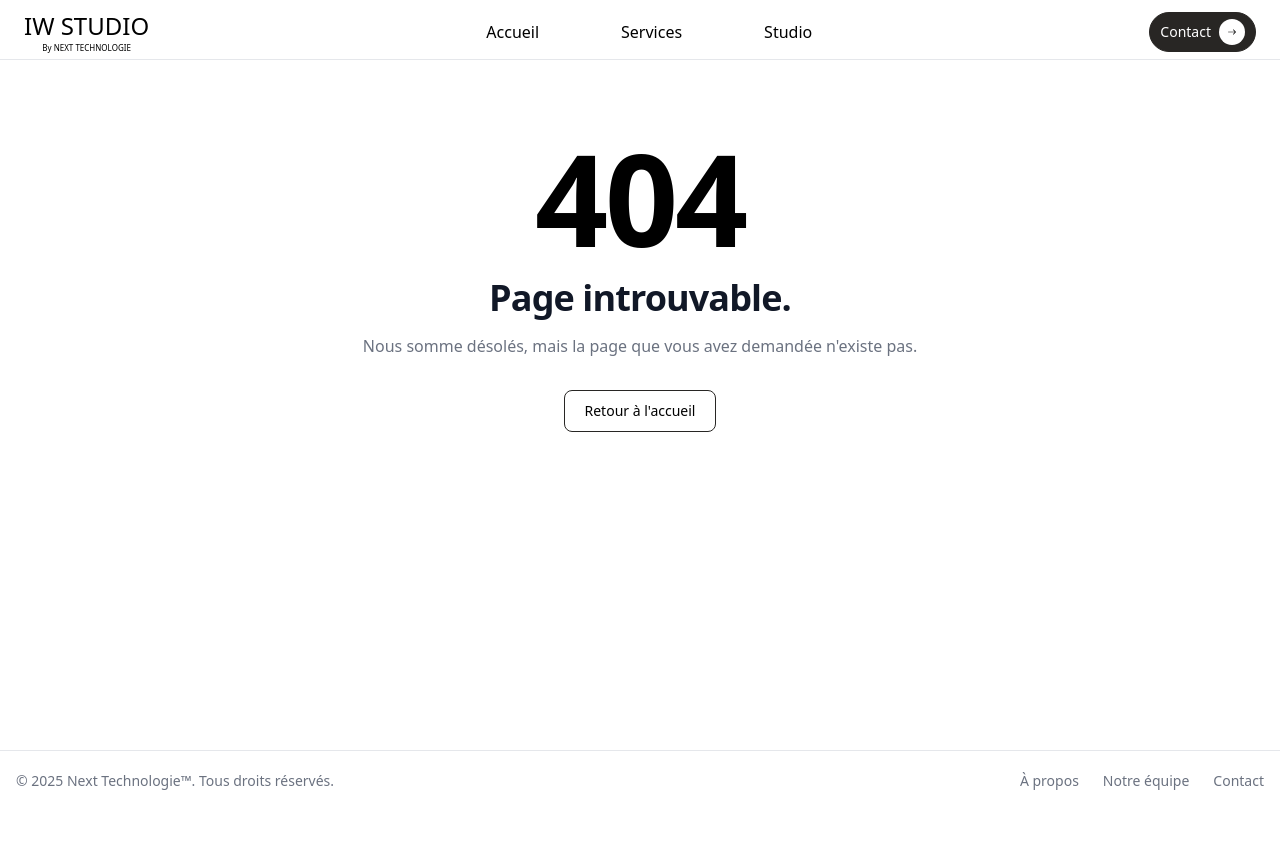
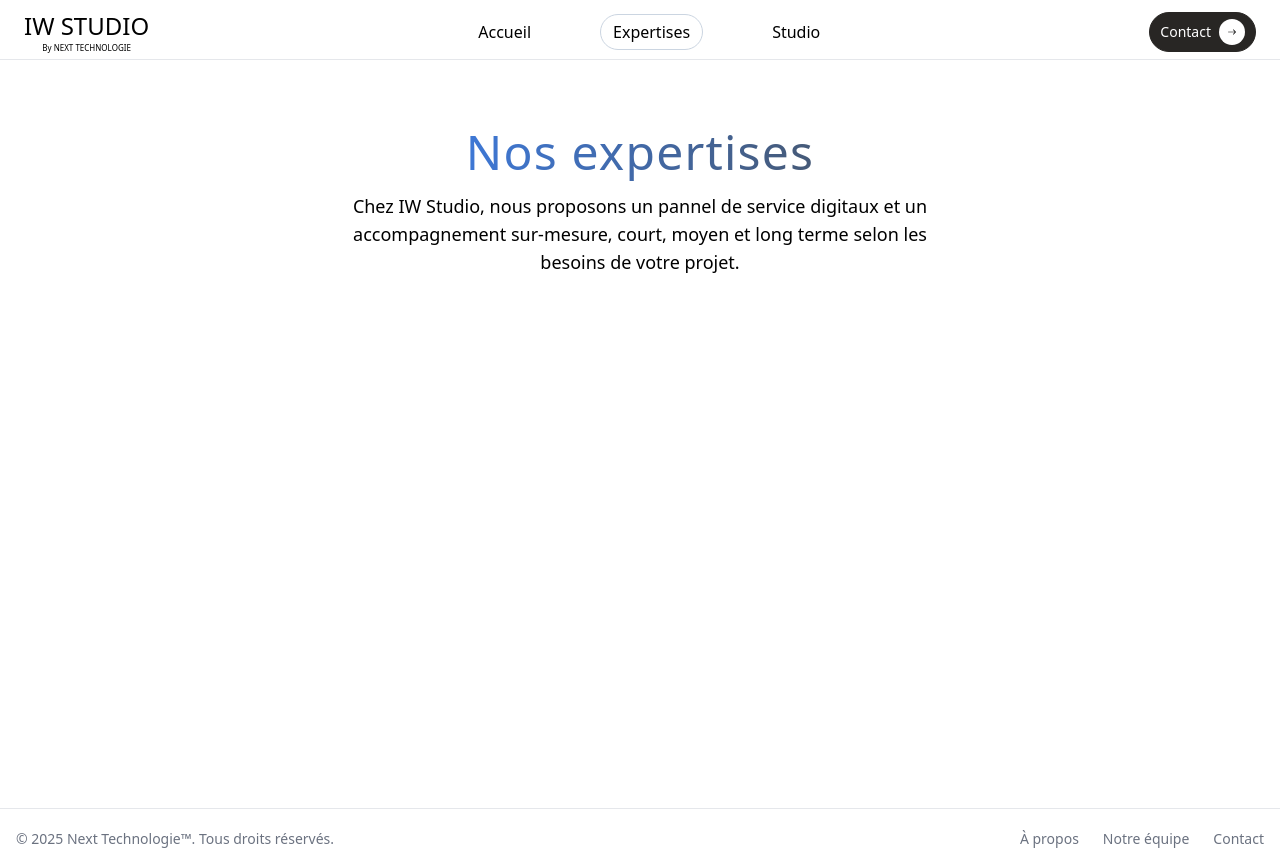
Before and after one commit to DaniOmer/next-technologie, a React (Vite) app: page /our-expertises in a window 1280 px wide. Before the commit the page ends 810 px from the top, so only its background shows below. Built offline with nearby package versions, Linux system fonts and the light colour scheme.

Commit message:
Added hero section with TextGradient component to expertises page

```diff
--- a/src/App.jsx
+++ b/src/App.jsx
@@ -17,7 +17,7 @@ function App() {
             <Route path="" element={<Homepage />} />
             <Route path="/about-us" element={<About />} />
             <Route path="/our-team" element={<Team />} />
-            <Route path="/our-expertise" element={<Expertises />} />
+            <Route path="/our-expertises" element={<Expertises />} />
             <Route path="/our-work" element={<Work />} />
             <Route path="*" element={<PageNotFound />} />
           </Route>
--- a/src/components/ExpertiseItem.jsx
+++ b/src/components/ExpertiseItem.jsx
@@ -10,7 +10,7 @@ function ExpertiseItem({ image, title }) {
         {title}
       </h3>
       <Link
-        to="/our-services"
+        to="/our-expertises"
         className="absolute bottom-3 right-3 text-black bg-white shadow p-2 rounded-full"
       >
         <RiArrowRightUpLine />
--- a/src/components/Header.jsx
+++ b/src/components/Header.jsx
@@ -4,17 +4,26 @@ import { IoIosArrowRoundForward } from "react-icons/io";
 import ContactFormModal from "./ContactFormModal";
 
 function Header() {
-  const [isOpen, setIsOpen] = useState(false);
+  const [isOpen, setIsOpen] = useState(false); // Contrôle de la modal
+  const [isMobileMenuOpen, setIsMobileMenuOpen] = useState(false); // Contrôle du menu mobile
+
+  const toggleMobileMenu = () => {
+    setIsMobileMenuOpen((prev) => !prev);
+  };
 
   return (
     <header className="fixed top-0 left-0 right-0 z-50">
-      <nav className="bg-white border-gray-200 px-4 lg:px-6 py-2.5 h-[60px] border-b">
+      <nav className="relative bg-white border-gray-200 px-4 lg:px-6 py-2.5 h-[60px] border-b">
         <div className="flex flex-wrap justify-between items-center mx-auto max-w-screen-xl">
+          {/* Logo */}
           <Link to="/" className="flex flex-col justify-center items-center">
             <h1 className="text-2xl uppercase m-0">IW Studio</h1>
             <span className="text-[8px]">By NEXT TECHNOLOGIE</span>
           </Link>
+
+          {/* Boutons de droite */}
           <div className="flex items-center lg:order-2">
+            {/* Bouton de contact */}
             <button
               className="flex justify-between items-center border border-primary bg-primary text-white hover:bg-transparent hover:text-black rounded-full text-sm px-2.5 py-1.5 transition-all ease-in-out delay-75 group"
               onClick={() => setIsOpen(true)}
@@ -24,14 +33,29 @@ function Header() {
                 <IoIosArrowRoundForward />
               </span>
             </button>
+
+            {/* Bouton pour ouvrir/fermer le menu mobile */}
             <button
-              data-collapse-toggle="mobile-menu-2"
-              type="button"
+              onClick={toggleMobileMenu}
               className="inline-flex items-center p-2 ml-1 text-sm text-gray-500 rounded-lg lg:hidden hover:bg-gray-100 focus:outline-none focus:ring-2 focus:ring-gray-200"
               aria-controls="mobile-menu-2"
-              aria-expanded="false"
+              aria-expanded={isMobileMenuOpen}
             >
-              <span className="sr-only">Open main menu</span>
+              <span className="sr-only">Ouvrir le menu principal</span>
+              {isMobileMenuOpen ? (
+                <svg
+                  className="w-6 h-6"
+                  fill="currentColor"
+                  viewBox="0 0 20 20"
+                  xmlns="http://www.w3.org/2000/svg"
+                >
+                  <path
+                    fillRule="evenodd"
+                    d="M4.293 4.293a1 1 0 011.414 0L10 8.586l4.293-4.293a1 1 0 111.414 1.414L11.414 10l4.293 4.293a1 1 0 01-1.414 1.414L10 11.414l-4.293 4.293a1 1 0 01-1.414-1.414L8.586 10 4.293 5.707a1 1 0 010-1.414z"
+                    clipRule="evenodd"
+                  ></path>
+                </svg>
+              ) : (
                 <svg
                   className="w-6 h-6"
                   fill="currentColor"
@@ -44,20 +68,11 @@ function Header() {
                     clipRule="evenodd"
                   ></path>
                 </svg>
-              <svg
-                className="hidden w-6 h-6"
-                fill="currentColor"
-                viewBox="0 0 20 20"
-                xmlns="http://www.w3.org/2000/svg"
-              >
-                <path
-                  fillRule="evenodd"
-                  d="M4.293 4.293a1 1 0 011.414 0L10 8.586l4.293-4.293a1 1 0 111.414 1.414L11.414 10l4.293 4.293a1 1 0 01-1.414 1.414L10 11.414l-4.293 4.293a1 1 0 01-1.414-1.414L8.586 10 4.293 5.707a1 1 0 010-1.414z"
-                  clipRule="evenodd"
-                ></path>
-              </svg>
+              )}
             </button>
           </div>
+
+          {/* Menu desktop */}
           <div
             className="hidden justify-between items-center w-full lg:flex lg:w-auto lg:order-1"
             id="mobile-menu-2"
@@ -67,34 +82,69 @@ function Header() {
                 <NavLink
                   to="/"
                   className="lg:border border-transparent px-3 py-1.5 rounded-full hover:border-slate-300 transition-all ease-in delay-150"
-                  aria-current="page"
                 >
                   Accueil
                 </NavLink>
               </li>
               <li>
                 <NavLink
-                  to="/our-expertise"
+                  to="/our-expertises"
                   className="lg:border border-transparent px-3 py-1.5 rounded-full hover:border-slate-300 transition-all ease-in delay-150"
-                  aria-current="page"
                 >
-                  Services
+                  Expertises
                 </NavLink>
               </li>
               <li>
                 <NavLink
                   to="/our-work"
                   className="lg:border border-transparent px-3 py-1.5 rounded-full hover:border-slate-300 transition-all ease-in delay-150"
-                  aria-current="page"
                 >
                   Studio
                 </NavLink>
               </li>
             </ul>
           </div>
+          {/* Menu mobile */}
+          <div
+            className={`${
+              isMobileMenuOpen ? "translate-x-0" : "translate-x-full"
+            } lg:hidden absolute top-[60px] left-0 right-0 flex flex-col justify-start items-center w-full h-[300px] overflow-y-auto transition-transform ease-in duration-300 bg-gray-200`}
+            id="mobile-menu-2"
+          >
+            <ul className="flex flex-col space-y-10 mt-4 justify-center items-center w-full">
+              <li className="w-full border text-center hover:bg-gray-300">
+                <Link
+                  to="/"
+                  className="px-3 py-1.5 block"
+                  onClick={() => setIsMobileMenuOpen(false)}
+                >
+                  Accueil
+                </Link>
+              </li>
+              <li className="w-full border text-center hover:bg-gray-300">
+                <Link
+                  to="/our-expertises"
+                  className="px-3 py-1.5 block"
+                  onClick={() => setIsMobileMenuOpen(false)}
+                >
+                  Expertises
+                </Link>
+              </li>
+              <li className="w-full border text-center hover:bg-gray-300">
+                <Link
+                  to="/our-work"
+                  className="px-3 py-1.5 block"
+                  onClick={() => setIsMobileMenuOpen(false)}
+                >
+                  Studio
+                </Link>
+              </li>
+            </ul>
+          </div>
         </div>
       </nav>
 
+      {/* Modal Contact */}
       <ContactFormModal isOpen={isOpen} setIsOpen={setIsOpen} />
     </header>
   );
--- a/src/components/OurExpertises.jsx
+++ b/src/components/OurExpertises.jsx
@@ -8,7 +8,7 @@ function OurExpertises() {
   return (
     <section>
       <div className="flex flex-col md:flex-row md:justify-between md:items-start">
-        <h2 className="text-2xl tracking-wide">Notre expertise</h2>
+        <h2 className="text-2xl tracking-wide">Nos expertises</h2>
         <p className="text-xs tracking-normal">
           Chez IW Studio, nous proposons une gamme complète{" "}
           <br className="hidden md:block" /> de services pour répondre à vos
--- /dev/null
+++ b/src/components/TextGradient.jsx
@@ -0,0 +1,15 @@
+function TextGradient(props) {
+  const from = props.from || "from-blue-500";
+  const via = props.via || "via-slate-600";
+  const to = props.to || "to-slate-200";
+
+  return (
+    <span
+      className={`text-transparent bg-clip-text bg-gradient-to-r ${from} ${via} ${to} bg-300% animate-text-gradient`}
+    >
+      {props.text}
+    </span>
+  );
+}
+
+export default TextGradient;
--- a/src/pages/Expertises.jsx
+++ b/src/pages/Expertises.jsx
@@ -1,4 +1,27 @@
+import TextGradient from "../components/TextGradient";
+
 function Expertises() {
-  return <div>Notre expertise</div>;
+  return (
+    <div className="mt-28 mb-10 lg:mt-32">
+      {/* Hero section */}
+      <section>
+        <div className="w-full md:w-2/3 lg:w-1/2 mx-auto md:text-center">
+          <h1 className="text-3xl lg:text-5xl font-medium tracking-wide">
+            <TextGradient text="Nos expertises" />
+          </h1>
+          <p className="text-base lg:text-lg mt-2 lg:mt-4">
+            Chez IW Studio, nous proposons un pannel de service digitaux et un
+            accompagnement sur-mesure, court, moyen et long terme selon les
+            besoins de votre projet.
+          </p>
+        </div>
+      </section>
+      {/* Expertises */}
+      <section className="mt-8 md:mt-24">
+        {/* Developement section */}
+        <div></div>
+      </section>
+    </div>
+  );
 }
 export default Expertises;
--- a/src/pages/Homepage.jsx
+++ b/src/pages/Homepage.jsx
@@ -15,7 +15,7 @@ function Homepage() {
   const [isOpen, setIsOpen] = useState(false);
 
   return (
-    <div className="mt-28 mb-10 lg:mt-20">
+    <div className="mt-28 mb-10 lg:mt-32">
       {/* First section */}
       <div className="grid grid-cols-1 lg:grid-cols-2 gap-10 max-w-screen-xl mx-auto">
         <div className="flex flex-col lg:justify-center lg:items-center">
@@ -80,22 +80,22 @@ function Homepage() {
       </div>
 
       {/* Third section */}
-      <div className="max-w-screen-xl mx-auto mt-8 md:mt-24">
+      <div className="mt-8 md:mt-24">
         <OurExpertises />
       </div>
 
       {/* Fourth section */}
-      <div className="max-w-screen-xl mx-auto mt-8 md:mt-24">
+      <div className="mt-8 md:mt-24">
         <OurApproach />
       </div>
 
       {/* Fifth section */}
-      <div className="max-w-screen-xl mx-auto mt-8 md:mt-24">
+      <div className="mt-8 md:mt-24">
         <OurWork />
       </div>
 
       {/* Sixth section */}
-      <div className="max-w-screen-xl mx-auto mt-8 md:mt-24">
+      <div className="mt-8 md:mt-24">
         <ContactUs />
       </div>
 
--- a/tailwind.config.js
+++ b/tailwind.config.js
@@ -11,9 +11,18 @@ export default {
           "0%": { transform: "translateX(0)" },
           "100%": { transform: "translateX(calc(-50% - 5px))" },
         },
+        "text-gradient": {
+          "0%": { backgroundPosition: "0% 50%" },
+          "50%": { backgroundPosition: "100% 50%" },
+          "100%": { backgroundPosition: "0% 50%" },
+        },
+      },
+      backgroundSize: {
+        "300%": "300%",
       },
       animation: {
         "infinite-scroll": "infinite-scroll 20s linear infinite",
+        "text-gradient": "text-gradient 6s linear infinite alternate",
       },
     },
   },
```
Lines whose indentation alone changed are shown as unchanged.
